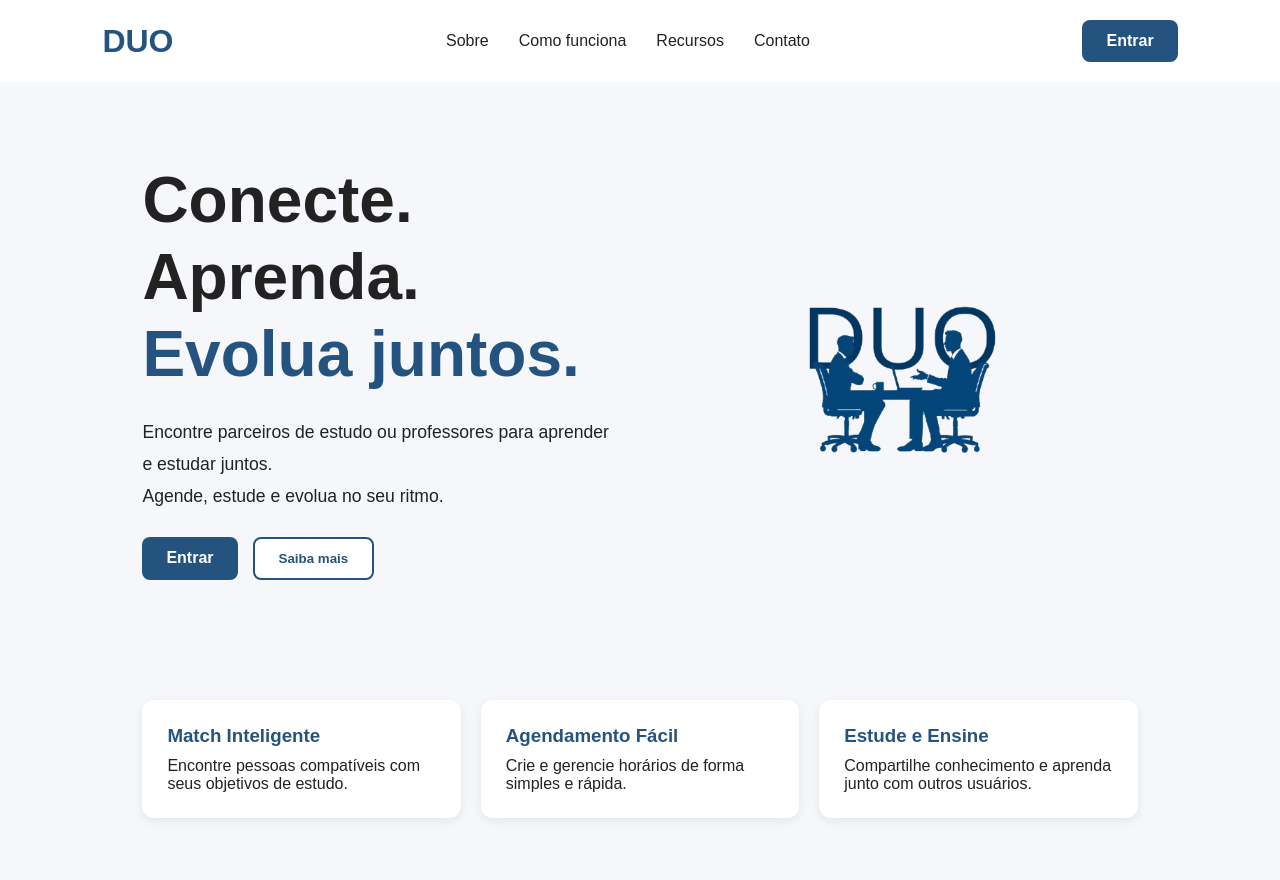
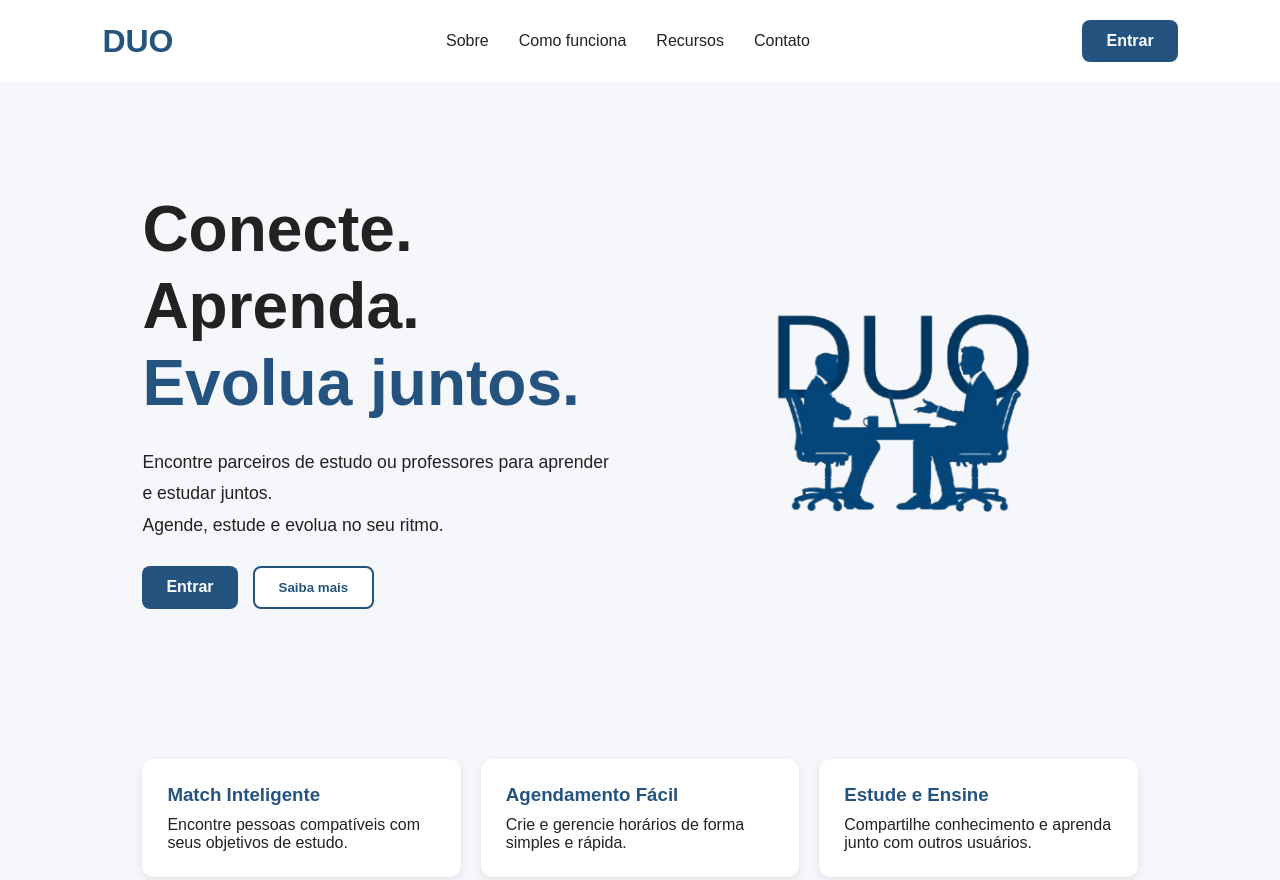
Before and after one commit to athyrsonlopes/SkillShare-Juninhos, a plain HTML site: page frontend2/index.html in a window 1280 px wide. Shown: the top 880 px of the page. Drawn offline with Linux system fonts and the light colour scheme.

Commit message:
feat: correção logo

```diff
--- a/frontend2/css/style.css
+++ b/frontend2/css/style.css
@@ -100,7 +100,8 @@ nav a {
 
 .hero-image img {
   max-width: 100%;
-  width: 350px;
+  width: 500px;
+  height: auto;
 }
 
 .features {
```
